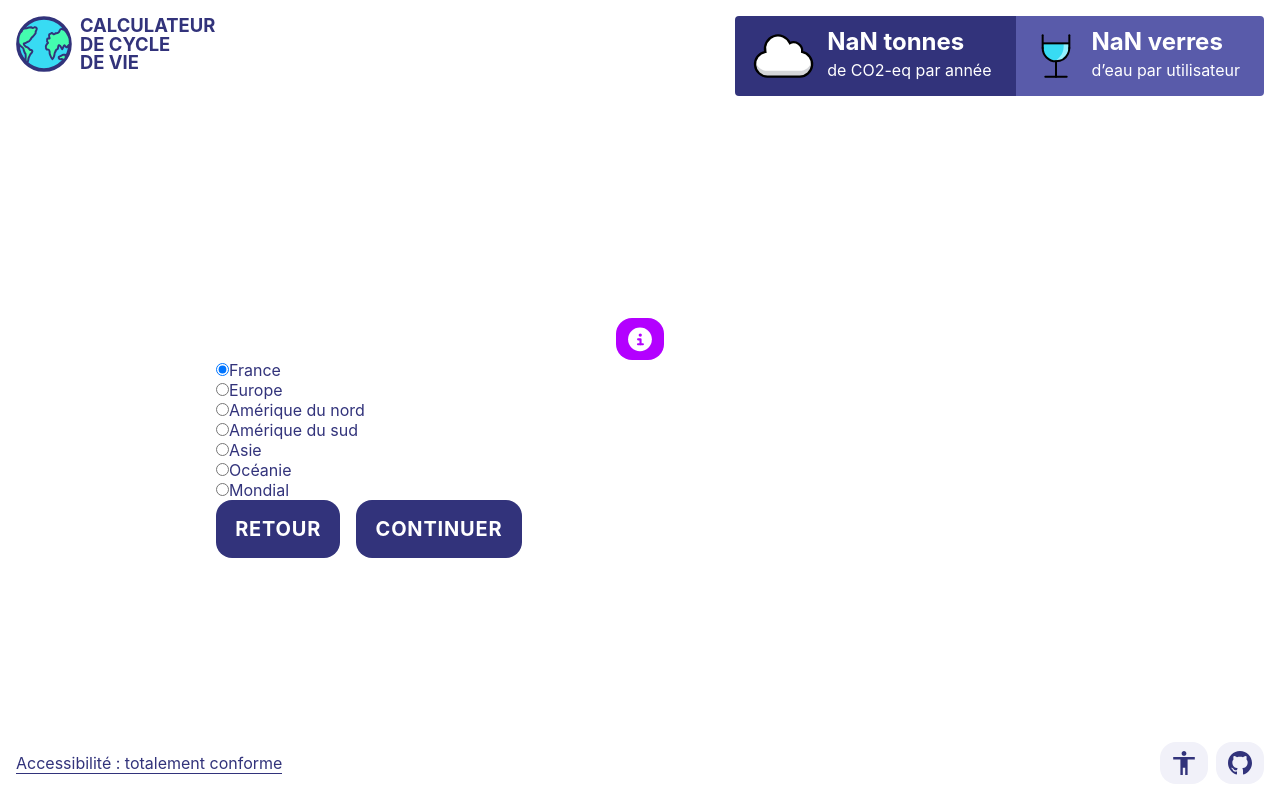
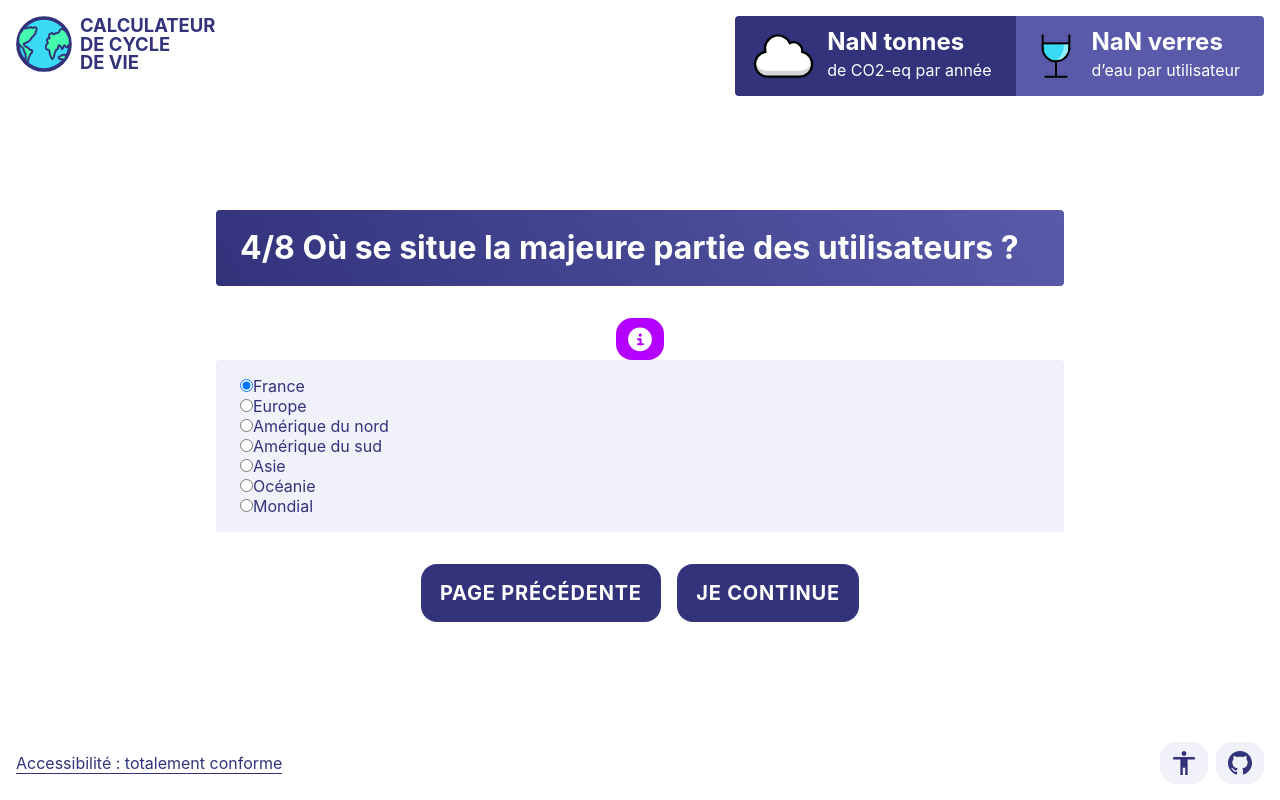
Before and after one commit to adrienloup/lcc, a React (Vite) app: page /lcc/question/localisation-utilisateurs in a window 1280 px wide. Built offline with nearby package versions, Linux system fonts and the light colour scheme.

Commit message:
Initialize lcc project

```diff
--- a/src/pages/Questions/UserLocated/UserLocated.tsx
+++ b/src/pages/Questions/UserLocated/UserLocated.tsx
@@ -7,6 +7,7 @@ import Scorebar from '../../../components/molecules/Scorebar/Scorebar'
 import Header from '../../../components/organisms/Header/Header'
 import Footer from '../../../components/organisms/Footer/Footer'
 import Button from '../../../components/molecules/Button/Button'
+import Back from '../../../components/molecules/Back/Back'
 import Title from '../../../components/atoms/Title/Title'
 
 function UserLocated() {
@@ -54,28 +55,27 @@ function UserLocated() {
       >
         <Scorebar />
         <article className='article'>
-          <Title text='4/8 Où se situe la majeure partie des utilisateurs&nbsp;?' id='radiogroup' />
+          <div className='heading'>
+            <Title text='<span>4/8</span> Où se situe la majeure partie des utilisateurs&nbsp;?' id='radiogroup' />
+          </div>
           <Notebook note={'Le mix énergétique du pays dans lequel se situent vos utilisateurs fait varier l’impact écologique.'} />
+          <div className='frame'>
             <form className='form' action=''>
               <div
                 role='radiogroup'
                 aria-labelledby='radiogroup'
               >{InputList(countries)}</div>
             </form>
+          </div>
           <nav
-            className='navigation'
+            className='footing'
             role='navigation'
           >
+            <Back />
             <Button
-              label='Retour'
+              label='Je continue'
               cssClass='button'
-              ariaLabel={'Retour à la question précédente'}
-              click={() => navigate(-1)}
-            />
-            <Button
-              label='Continuer'
-              cssClass='button'
-              ariaLabel='Continuer le calcul'
+              ariaLabel='Je continue le calcul'
               click={() => handleClick()}
             />
           </nav>
```
Lines whose indentation alone changed are shown as unchanged.
